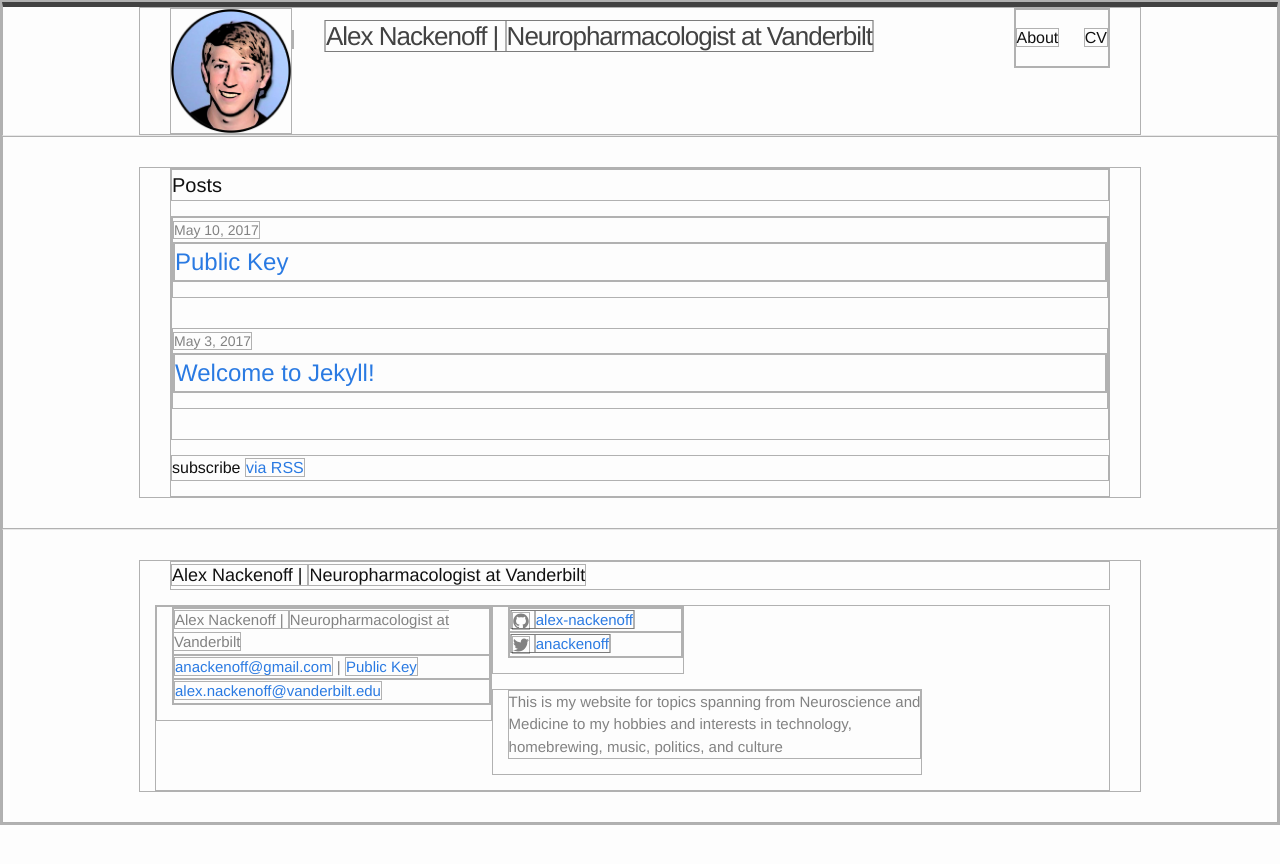
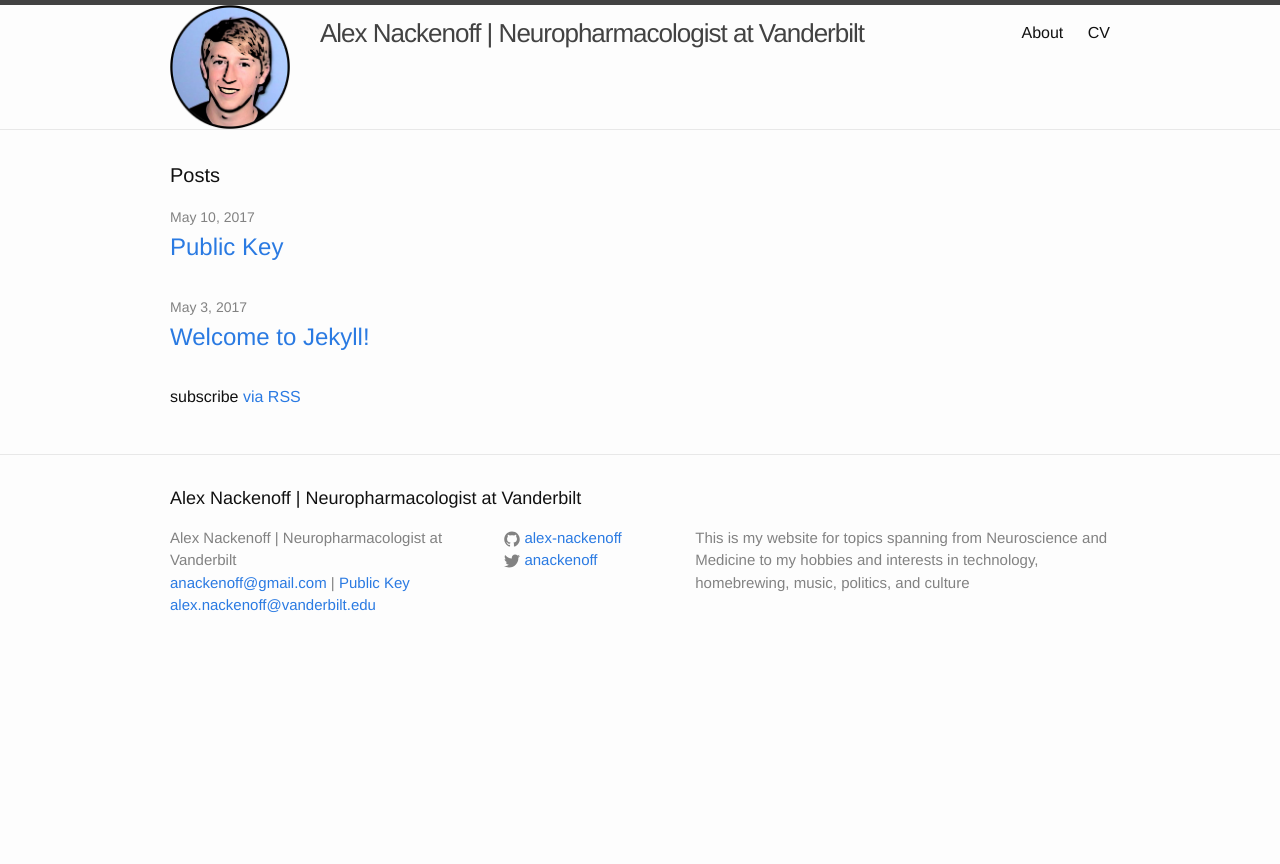
Before and after one commit to alex-nackenoff/alex-nackenoff.github.io, a Jekyll site: the page built from index.html, in a window 1280 px wide. Shown: the top 864 px of the page. Built offline with Jekyll 4.4.1, drawn with Linux system fonts in a browser that asks for light colours.

Commit message:
5-11 for mobile

```diff
--- a/_sass/_layout.scss
+++ b/_sass/_layout.scss
@@ -14,9 +14,9 @@
   width: 120px;
 }
 
-* {
+/** {
   border: 1px solid rgba(0, 0, 0, 0.3);
-}
+}*/
 
 .site-title {
     font-size: 26px;
@@ -61,7 +61,7 @@
     }
 
     @include media-query($on-palm) {
-        /*position: absolute;*/
+        position: absolute;
         float: right;
         top: 9px;
         right: $spacing-unit / 2;
```
